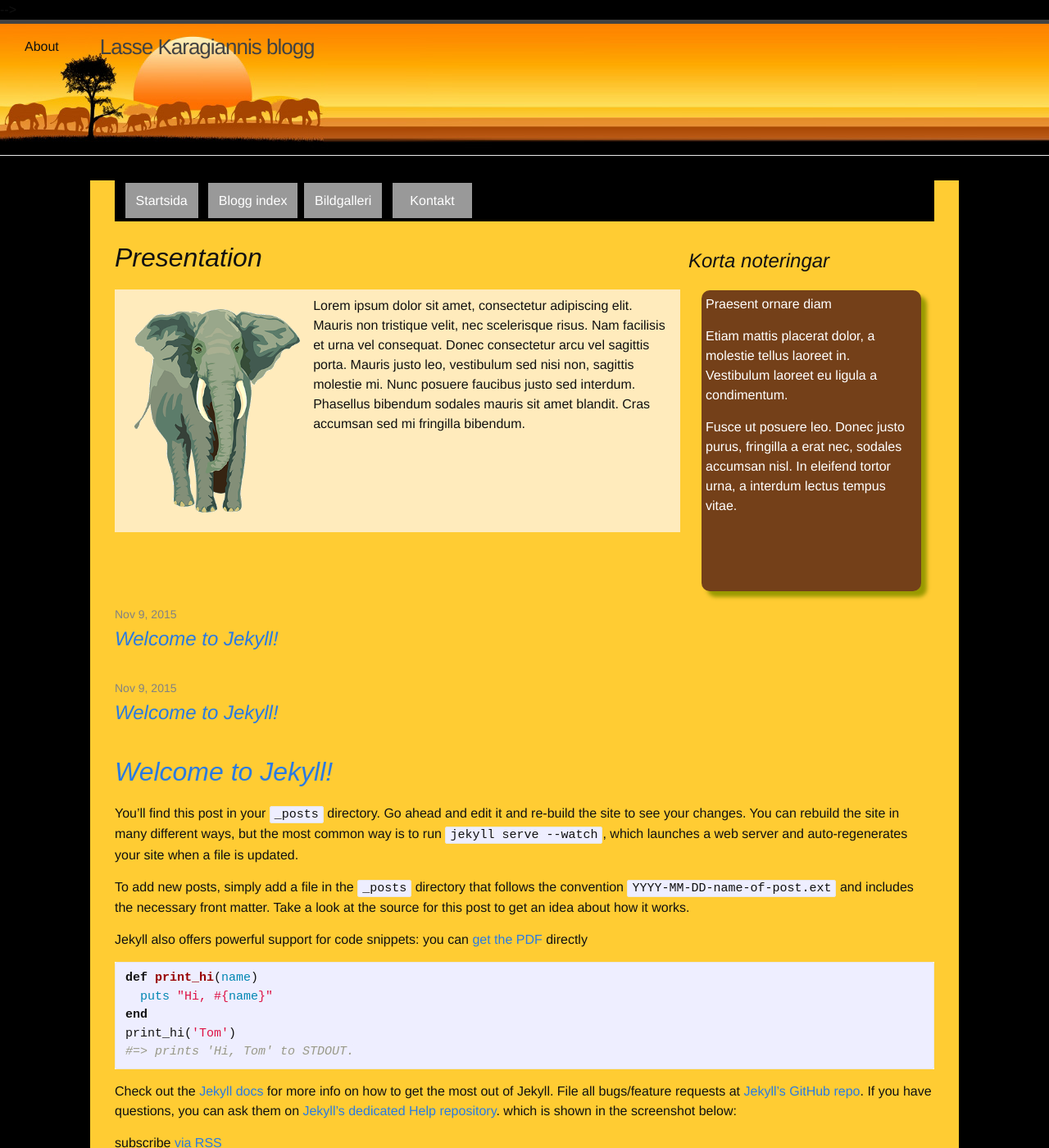
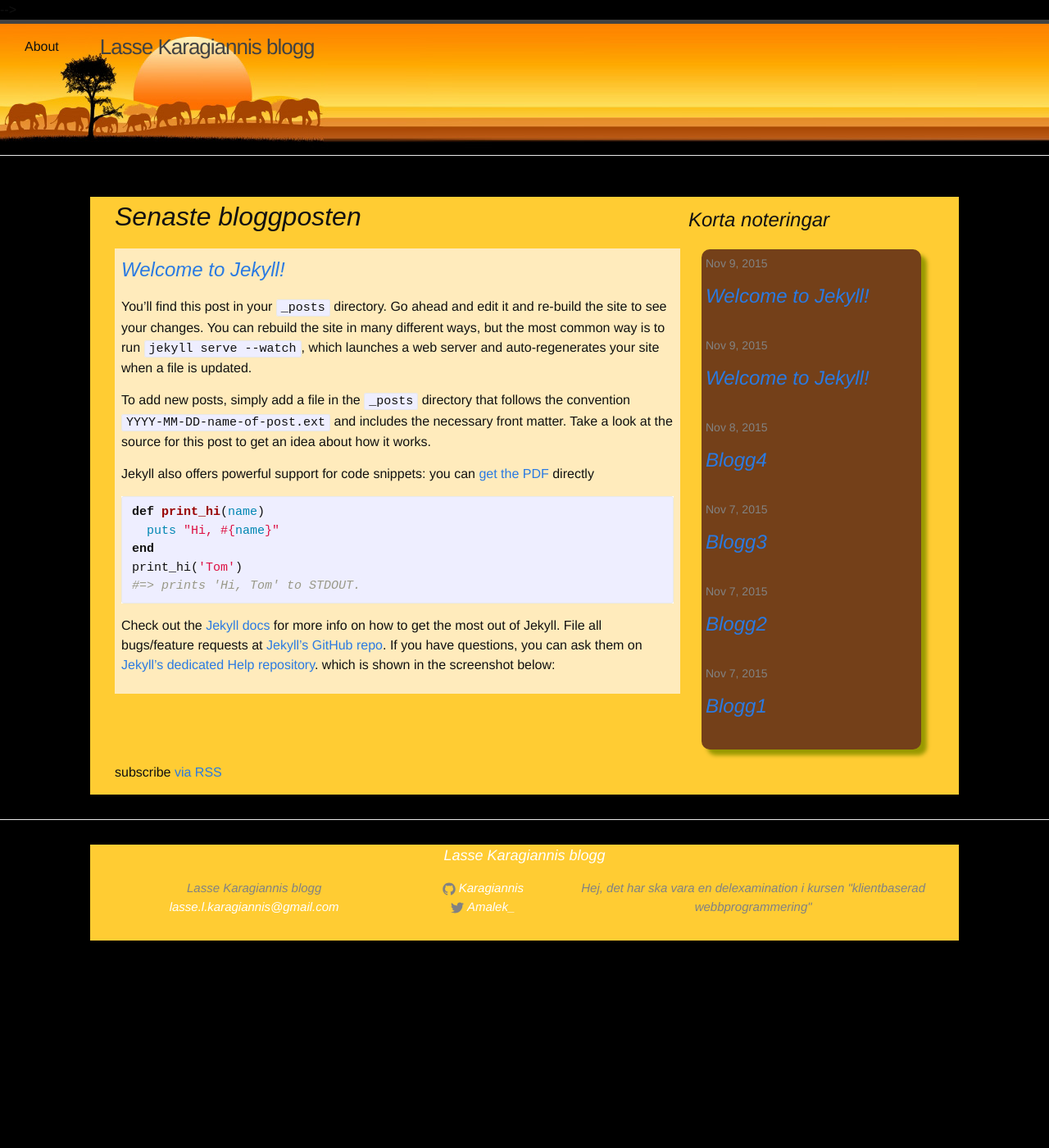
Before and after one commit to Karagiannis/Karagiannis.github.io, a Jekyll site: the page built from index.html, in a window 1280 px wide and 1400 px high. Shown: the whole window at 82% size. Built offline with Jekyll 4.4.1, drawn with Linux system fonts in a browser that asks for light colours.

Commit message:
Giving up on global navigation

```diff
--- a/_includes/nav.html
+++ b/_includes/nav.html
@@ -1,12 +1,22 @@
-<nav>
-    <p id="showMenuLink"><a href="#navMenus"><img src="/assets/menu-icon.gif" alt="Visa meny"></a></p>
-    <div id="navMenus">
-        <ul id="globalnav">
-            <li><a href="/index.html">Startsida</a></li>
-            <li><a href="/blogg_index.html">Blogg index</a></li
-            <li><a href=#>Bildgalleri</a></li>
-            <li><a href=#>&nbsp;&nbsp;Kontakt&nbsp;&nbsp;</a></li>
-
-        </ul>
-    </div> <!-- End navMenus -->
-</nav>
+<!--<nav class="animenu">
+    <input type="checkbox" id="button">
+    <label for="button" onclick>Menu</label>
+    <ul>
+        {% for nav in site.data.nav %}
+        {% if nav.subcategories != null %}
+        <li>
+            <a href="{{ site.url }}{{ nav.url }}">{{ nav.title }} &#x25BC;</a>
+            <ul>
+                {% for subcategory in nav.subcategories %}
+                <li><a href="{{ site.url }}{{ subcategory.subhref }}">{{ subcategory.subtitle }}</a></li>
+                {% endfor %}
+            </ul>
+            {% elsif nav.title == page.title %}
+        <li class="active"><a href="{{ nav.url }}">{{ nav.title }}</a></li>
+        {% else %}
+        <li>
+            <a href="{{ site.url }}{{ nav.href }}">{{ nav.title }}</a></li>
+        {% endif %}
+        {% endfor %}
+    </ul>
+</nav> -->
--- a/_posts/2015-11-08-Blogg4.md
+++ b/_posts/2015-11-08-Blogg4.md
@@ -1,9 +1,9 @@
 ---
-page.layout: post
-page.title:  "Blogg4"
+layout: post
+title:  "Blogg4"
 page.date:   2015-11-08 00:04:49
 page.categories: blogg
-page.title: Blogg3
+page.title: Blogg4
 page.url: /2015/11/08/Blogg4.html
 page.id: /2015/11/08/Blogg4
 page.categories: ['work', 'code']
--- /dev/null
+++ b/_sass/_navigation.scss
@@ -0,0 +1,275 @@
+//Reset
+#nav, #nav ul {
+  list-style: none;
+  margin: 0;
+  padding: 0;
+}
+
+#nav #toggleMenu, #nav #hideMenu {
+  display: none;
+}
+
+// Navbar wrap
+.navbar {
+  height: $navbar-height;
+  background-color: $navbar-color;
+}
+
+// Main navigation bar
+#nav .primary-nav{
+  z-index: 2;
+  position: relative;
+  display: block;
+}
+
+#nav >.primary-nav>li {
+  display: block;
+  float: left;
+  position: relative;
+}
+
+// Alignment of Social Icons
+#nav>.primary-nav>.right>a {
+  padding: 0px;
+}
+
+
+// Main navigation links
+#nav>.primary-nav>li>a {
+  /* Layout */
+  line-height: $navbar-height;
+  display: block;
+  padding: 0 22px;
+  border-color: #aaa;
+
+  /* Typography */
+  font-family: $navbar-font-family;
+  font-size: $navbar-font-size;
+  font-weight: 700;
+  color: $secondary-color;
+  text-transform: uppercase;
+  text-decoration: none;
+
+  /* Transitions */
+  -webkit-transition: color .2s ease-in, border-top-color .2s ease-in;
+  -ms-transition: color .2s ease-in, border-top-color .2s ease-in;
+  -moz-transition: color .2s ease-in, border-top-color .2s ease-in;
+  -o-transition: color .2s ease-in, border-top-color .2s ease-in;
+  transition: color .2s ease-in, border-top-color .2s ease-in;
+}
+
+// Hover state of the links
+#nav>.primary-nav>li:hover>a {
+  color: $navbar-hover-color;
+  border-top-color: #fff;
+}
+
+// Active state of the links
+#nav>.primary-nav>li.active {
+  background-color: $navbar-active-color;
+}
+
+#nav>.primary-nav>li.dropdown>a {
+  padding-right: 28px;
+}
+
+// Dropdown menu arrow
+.dropdown>a::after {
+  position: absolute;
+  display: block;
+  content: "";
+  height: 0;
+  width: 0;
+  border: 4px solid transparent;
+  border-top-color: inherit;
+  right: 11px;
+  top: ($navbar-height / 2);
+}
+
+// Submenus
+#nav .primary-nav ul {
+  z-index: auto;
+  display: block;
+  position: absolute;
+  top: $navbar-height;
+  left: -9999px;
+  opacity: 0;
+  background: $navbar-color;
+  cursor: pointer;
+  border-bottom-left-radius: 3px;
+  border-bottom-right-radius: 3px;
+  -webkit-transition: opacity .22s ease-in;
+  -ms-transition: opacity .22s ease-in;
+  -moz-transition: opacity .22s ease-in;
+  -o-transition: opacity .22s ease-in;
+  transition: opacity .22s ease-in;
+}
+
+#nav .primary-nav ul li {
+  display: block;
+  position: absolute;
+  height: 0px;
+  -webkit-transition: height .15s ease-in;
+  -ms-transition: height .15s ease-in;
+  -moz-transition: height .15s ease-in;
+  -o-transition: height .15s ease-in;
+  transition: height .15s ease-in;
+}
+
+// Submenu appears when its parent is hovered
+#nav>.primary-nav>li:hover>ul {
+  left: 0px;
+  opacity: 1;
+}
+
+#nav .primary-nav li:hover>ul>li {
+  position: relative;
+  height: 31px;
+}
+
+// Submenu links
+#nav .primary-nav ul li a {
+  /* Layout */
+  display: block;
+  padding: 7px 12px 7px 22px;
+  width: 200px;
+
+  /* Typography */
+  font-family: $navbar-font-family;
+  font-size: ($navbar-font-size * .92);
+  text-decoration: none;
+  color: $secondary-color;
+  font-weight: 400;
+
+  /* Background & effects */
+  background: $navbar-color;
+  -webkit-transition: color .2s ease-in, border-left-color .2s ease-in;;
+  -ms-transition: color .2s ease-in, border-left-color .2s ease-in;;
+  -moz-transition: color .2s ease-in, border-left-color .2s ease-in;;
+  -o-transition: color .2s ease-in, border-left-color .2s ease-in;;
+  transition: color .2s ease-in, border-left-color .2s ease-in;;
+}
+
+// Change the link color on hover
+#nav .primary-nav ul li:hover>a {
+  color: $navbar-hover-color;
+}
+
+.nav ul ul {
+  display: none;
+}
+
+
+// Styling for mobile devices
+@media screen and (max-width: 768px) {
+  #nav .primary-nav{
+    width: 100%;
+    max-width: 768px;
+    height: auto;
+    background: $navbar-color;
+  }
+
+  #nav .primary-nav li {
+    float: none;
+    padding: 0 10px;
+    display: none;
+  }
+
+  #nav>.primary-nav>li>a {
+    line-height: 45px;
+    padding: 0 10px;
+  }
+
+  .dropdown>a::after {
+    display: none;
+  }
+
+  #nav .primary-nav ul {
+    position: relative;
+    top: 0px;
+    left: 0px;
+    right: auto;
+    opacity: 1;
+    clear: both;
+  }
+
+  #nav .primary-nav ul li, #nav>.primary-nav>li:hover>ul>li {
+    height: auto;
+    position: relative;
+
+  }
+
+  #nav .primary-nav ul li a {
+    padding: 5px 10px;
+    width: auto;
+  }
+
+  #nav #toggleMenu {
+    display: block;
+    padding-left: 15px;
+  }
+
+  #nav #toggleMenu>a, #nav #hideMenu>a {
+    padding: 0px 10px;
+    z-index: 1;
+    line-height: 45px;
+  }
+
+  #nav:target li {
+    display: block;
+  }
+
+  #nav:target #toggleMenu {
+    display: none;
+  }
+
+  #nav:target #hideMenu {
+    display: block;
+    background: rgba(0, 0, 0, .3);
+    border-top-left-radius: 3px;
+    border-top-right-radius: 3px;
+    padding-left: 25px;
+    padding: 0 15px 0 15px;
+  }
+
+  #nav #hideMenu>a {
+    color: $secondary-color;
+  }
+
+  #toggleMenu>a::after, #hideMenu>a::after {
+    position: absolute;
+    content: "";
+    right: 35px;
+    top: 21px;
+    height: 9px;
+    width: 20px;
+    border-top: 2px solid $secondary-color;
+    border-bottom: 2px solid $secondary-color;
+    z-index: 1;
+  }
+
+  #toggleMenu>a::before, #hideMenu>a::before {
+    position: absolute;
+    content: "";
+    right: 35px;
+    top: 13px;
+    height: 3px;
+    width: 20px;
+    border-bottom: 2px solid $secondary-color;
+    z-index: 1;
+  }
+
+  #hideMenu>a::after, #hideMenu>a::before {
+    border-color: $secondary-color;
+  }
+
+  .navbar {
+    background-color: $navbar-color;
+    height: 44px;
+    display: inline;
+  }
+
+  #nav>.right.primary-nav  {
+    background-color: lighten($navbar-color, 10%);
+  }
+}
--- a/index.html
+++ b/index.html
@@ -23,10 +23,13 @@ layout: default
   </nav>-->
   <main>
     <div id="content">
-      <h1>Presentation</h1>
+      <h1>Senaste bloggposten</h1>
       <section>
-        <img src="/assets/elephant-big.png" alt="Stor elefant framifran" class="floatLeft">
-        <p>Lorem ipsum dolor sit amet, consectetur adipiscing elit. Mauris non tristique velit, nec scelerisque risus. Nam facilisis et urna vel consequat. Donec consectetur arcu vel sagittis porta. Mauris justo leo, vestibulum sed nisi non, sagittis molestie mi. Nunc posuere faucibus justo sed interdum. Phasellus bibendum sodales mauris sit amet blandit. Cras accumsan sed mi fringilla bibendum.</p>
+        <div class="blog-index">
+          {% assign post = site.posts.first %}
+          {% assign content = post.content %}
+          {% include post_detail.html %}
+        </div>
       </section>
 
     </div> <!-- End content -->
@@ -34,16 +37,21 @@ layout: default
     <div id="notes">
       <h2>Korta noteringar</h2>
       <section>
-        <h4>Praesent ornare diam</h4>
-        <p>Etiam mattis placerat dolor, a molestie tellus laoreet in. Vestibulum laoreet eu ligula a condimentum.</p>
-        <p>Fusce ut posuere leo. Donec justo purus, fringilla a erat nec, sodales accumsan nisl. In eleifend tortor urna, a interdum lectus tempus vitae.</p>
-        <br>
-        <br>
-        <br>
+        <ul class="post-list">
+          {% for post in site.posts %}
+          <li>
+            <span class="post-meta">{{ post.date | date: "%b %-d, %Y" }}</span>
+
+            <h2>
+              <a class="post-link" href="{{ post.url | prepend: site.baseurl }}">{{ post.title }}</a>
+            </h2>
+          </li>
+          {% endfor %}
+        </ul>
       </section>
     </div> <!-- End notes -->
 
-    <div>
+   <!-- <div>
       <ul class="post-list">
         {% for post in site.posts limit:2 %}
         <li>
@@ -55,9 +63,9 @@ layout: default
         </li>
         {% endfor %}
       </ul>
-    </div>
+    </div>-->
     <div class="blog-index">
-      {% assign post = site.posts.first %}
+      {% assign post = site.posts.previous %}
       {% assign content = post.content %}
       {% include post_detail.html %}
     </div>
```
Also changed, not shown: other parts of _posts/2015-11-08-Blogg4.md (+0 -2 lines), _data/nav.yml (added, +12 -0 lines).
